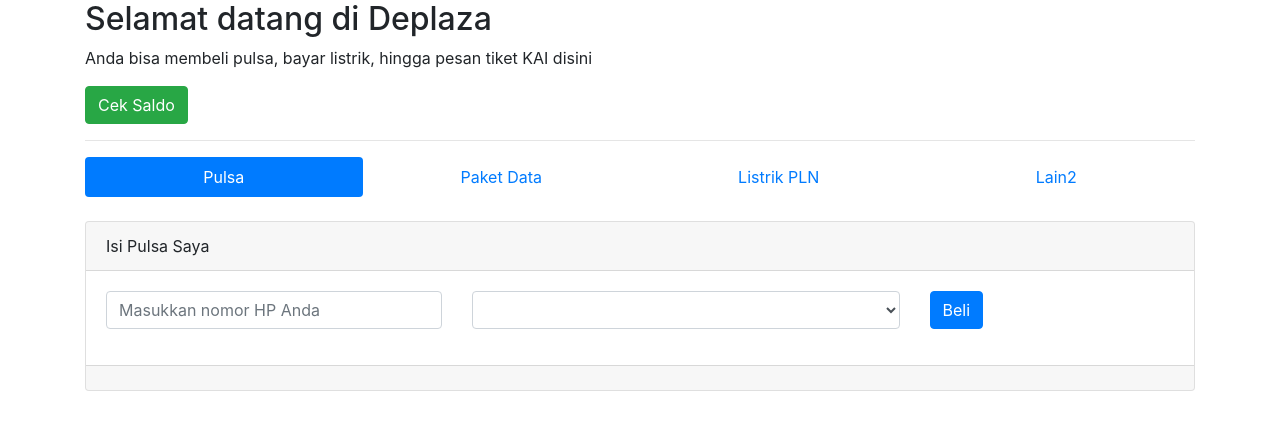
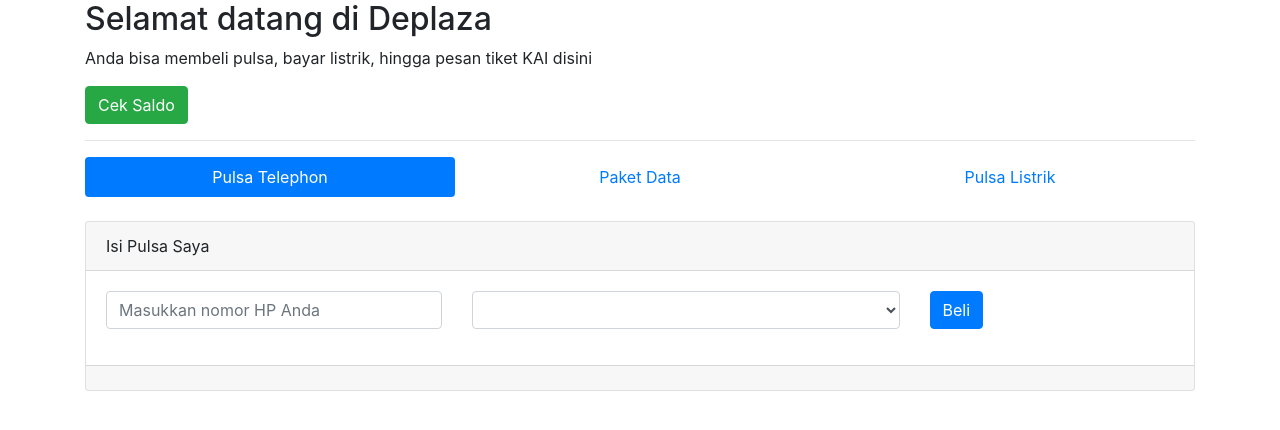
Before and after one commit to KNIGHTTH0R/ci-ppob, a CodeIgniter app: page /database/index.php/home/index in a window 1280 px wide. Shown: the top 430 px of the page. Run offline with CodeIgniter, Linux system fonts and the light colour scheme; lists and menus that the app fills with data are empty.

Commit message:
Fix tab pulsa and paketdata

```diff
--- a/application/views/index.php
+++ b/application/views/index.php
@@ -9,7 +9,7 @@
   <script src="https://cdnjs.cloudflare.com/ajax/libs/popper.js/1.14.7/umd/popper.min.js"></script>
   <script src="https://maxcdn.bootstrapcdn.com/bootstrap/4.3.1/js/bootstrap.min.js"></script>
   <style>
-    #operator-info{
+    #operator-info-pulsa, #operator-info-data{
       position: absolute;
       top: 6px;
       right: 37px;
@@ -32,16 +32,13 @@
 
   <ul class="nav nav-pills nav-justified" role="tablist">
     <li class="nav-item">
-      <a class="nav-link active" href="#pulsa" role="tab" data-toggle="tab">Pulsa</a>
+      <a class="nav-link active" href="#pulsa" role="tab" data-toggle="tab">Pulsa Telephon</a>
     </li>
     <li class="nav-item">
       <a class="nav-link" href="#paket-data" role="tab" data-toggle="tab">Paket Data</a>
     </li>
     <li class="nav-item">
-      <a class="nav-link" href="#listrik" role="tab" data-toggle="tab">Listrik PLN</a>
-    </li>
-    <li class="nav-item">
-      <a class="nav-link" href="#references" role="tab" data-toggle="tab">Lain2</a>
+      <a class="nav-link" href="#listrik" role="tab" data-toggle="tab">Pulsa Listrik</a>
     </li>
   </ul><br>
   <!-- Tab panes -->
@@ -52,18 +49,18 @@
           Isi Pulsa Saya
         </div>
         <div class="card-body">
-          <form action="<?=base_url('home/topup_request/')?>" id="ppob" method="post">
+          <form action="<?=base_url('home/topup_request/')?>" id="ppob-pulsa" method="post">
             <div class="row">
-                <input type="hidden" name="order_type" id="order_type" value="pulsa">
+                <input type="hidden" name="order_type" id="order_type_pulsa" value="pulsa">
                 <div class="col-md-4">
                   <div class="form-group">
-                   <input type="text" class="form-control" id="nomor" name="nomor" placeholder="Masukkan nomor HP Anda">
-                   <span id="operator-info"></span>
+                   <input type="text" class="form-control" id="nomor-pulsa" name="nomor" placeholder="Masukkan nomor HP Anda">
+                   <span id="operator-info-pulsa"></span>
                   </div>
                 </div>
                 <div class="col-md-5">
                   <div class="form-group">
-                    <select id="nominal" class="form-control" name="nominal">
+                    <select id="nominal-pulsa" class="form-control" name="nominal">
                     </select>
                   </div>
                 </div>
@@ -80,24 +77,24 @@
         </div>
       </div>
     </div>
-    <!-- <div role="tabpanel" class="tab-pane" id="paket-data">
+    <div role="tabpanel" class="tab-pane" id="paket-data">
       <div class="card">
         <div class="card-header">
           Isi Paket Data Saya
         </div>
         <div class="card-body">
-          <form action="<?=base_url('home/topup_request/')?>" id="ppob" method="post">
+          <form action="<?=base_url('home/topup_request/')?>" id="ppob-data" method="post">
             <div class="row">
-                <input type="hidden" name="order_type" id="order_type" value="data">
+                <input type="hidden" name="order_type" id="order_type_data" value="data">
                 <div class="col-md-4">
                   <div class="form-group">
-                   <input type="text" class="form-control" id="nomor" name="nomor" placeholder="Masukkan nomor HP Anda">
-                   <span id="operator-info"></span>
+                   <input type="text" class="form-control" id="nomor-data" name="nomor" placeholder="Masukkan nomor HP Anda">
+                   <span id="operator-info-data"></span>
                   </div>
                 </div>
                 <div class="col-md-5">
                   <div class="form-group">
-                    <select id="nominal" class="form-control" name="nominal">
+                    <select id="nominal-data" class="form-control" name="nominal">
                     </select>
                   </div>
                 </div>
@@ -113,7 +110,7 @@
 
         </div>
       </div>
-    </div> -->
+    </div>
     <!-- <div role="tabpanel" class="tab-pane" id="listrik">
       <div class="card">
         <div class="card-header">
@@ -155,30 +152,57 @@
 <script type="text/javascript">
   $(document).ready(function () {
 
-    $('#nomor').on('input',function(e){
-      var nomor = $('#nomor').val();
+    // nomor pulsa
+    $('#nomor-pulsa').on('input',function(e){
+      var nomor = $('#nomor-pulsa').val();
 
       if(nomor.length == 4){
         var prefix = nomor.substring(0, 4);
-        get_operator(prefix);
+        get_operator_pulsa(prefix);
       }
     });
 
-    function get_operator(prefix){
+    // nomor paket data
+    $('#nomor-data').on('input',function(e){
+      var nomor = $('#nomor-data').val();
+
+      if(nomor.length == 4){
+        var prefix = nomor.substring(0, 4);
+        get_operator_data(prefix);
+      }
+    });
+
+    // get operator pulsa
+    function get_operator_pulsa(prefix){
       $.ajax({
           url: '<?=base_url('home/get_operator/')?>' + prefix,
           type: 'POST',
           success: function(data){
             var operator = data;
-            $('#operator-info').html(data);
+            $('#operator-info-pulsa').html(data);
             console.log(data);
-            get_nominal(operator);
+            get_nominal_pulsa(operator);
           }
       });
     }
 
-    function get_nominal(operator){
-      var type = $('#order_type').val();
+    // get operator data
+    function get_operator_data(prefix){
+      $.ajax({
+          url: '<?=base_url('home/get_operator/')?>' + prefix,
+          type: 'POST',
+          success: function(data){
+            var operator = data;
+            $('#operator-info-data').html(data);
+            console.log(data);
+            get_nominal_data(operator);
+          }
+      });
+    }
+
+    //pulsa
+    function get_nominal_pulsa(operator){
+      var type = $('#order_type_pulsa').val();
       $.ajax({
           url: '<?=base_url('home/get_nominal/')?>' + type + "/" + operator,
           type: 'POST',
@@ -189,7 +213,7 @@
               $.each(value, function(key, value) {
                 var nominal = formatRupiah(value.pulsa_nominal);
                 var price = formatRupiah(value.pulsa_price);
-                $('#nominal')
+                $('#nominal-pulsa')
                   .append($("<option></option>")
                              .attr("value",value.pulsa_code)
                              .html(nominal + " (Rp. " + price + ") "));
@@ -199,8 +223,31 @@
       });
     }
 
-    // this is the id of the form
-    $("#ppob").submit(function(e) {
+    //data
+    function get_nominal_data(operator){
+      var type = $('#order_type_data').val();
+      $.ajax({
+          url: '<?=base_url('home/get_nominal/')?>' + type + "/" + operator,
+          type: 'POST',
+          dataType: 'JSON',
+          success: function(data){
+            console.log(data);
+            $.each(data, function(key, value) {
+              $.each(value, function(key, value) {
+                var nominal = formatRupiah(value.pulsa_nominal);
+                var price = formatRupiah(value.pulsa_price);
+                $('#nominal-data')
+                  .append($("<option></option>")
+                             .attr("value",value.pulsa_code)
+                             .html(nominal + " (Rp. " + price + ") "));
+              });
+            });
+          }
+      });
+    }
+
+    //ppob-pulsa
+    $("#ppob-pulsa").submit(function(e) {
         e.preventDefault(); // avoid to execute the actual submit of the form.
 
         var form = $(this);
@@ -214,6 +261,32 @@
                success: function(data)
                {
                    console.log(data); // show response from the php script.
+                   $.each(data, function(key, value) {
+                      alert("status transaksi anda adalah " + value.message);
+                   });
+               }
+      });
+
+    });
+
+    //ppob-data
+    $("#ppob-data").submit(function(e) {
+        e.preventDefault(); // avoid to execute the actual submit of the form.
+
+        var form = $(this);
+        var url = form.attr('action');
+
+        $.ajax({
+               type: "POST",
+               url: url,
+               data: form.serialize(), // serializes the form's elements.
+               dataType: "JSON",
+               success: function(data)
+               {
+                   console.log(data); // show response from the php script.
+                   $.each(data, function(key, value) {
+                      alert("status transaksi anda adalah " + value.message);
+                   });
                }
       });
 
```
